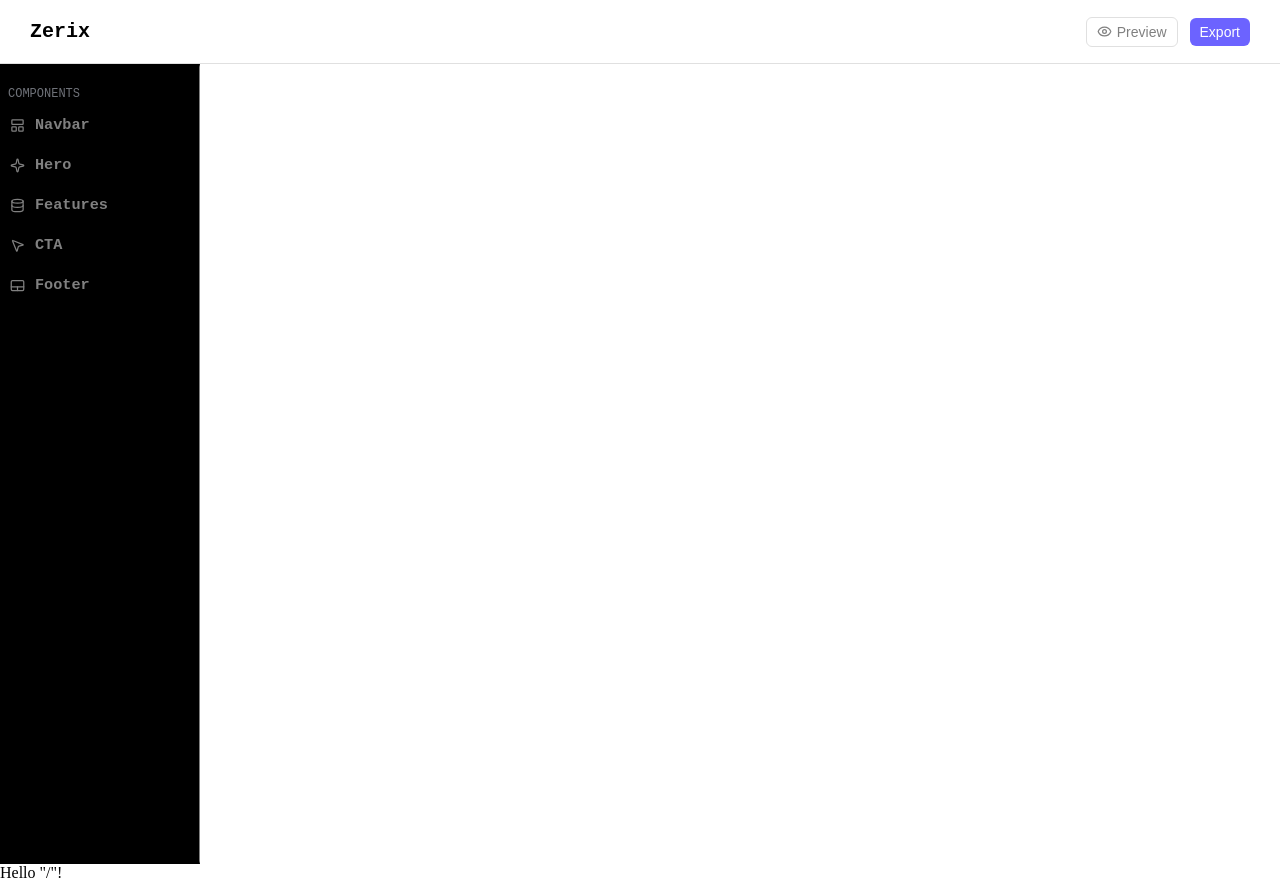
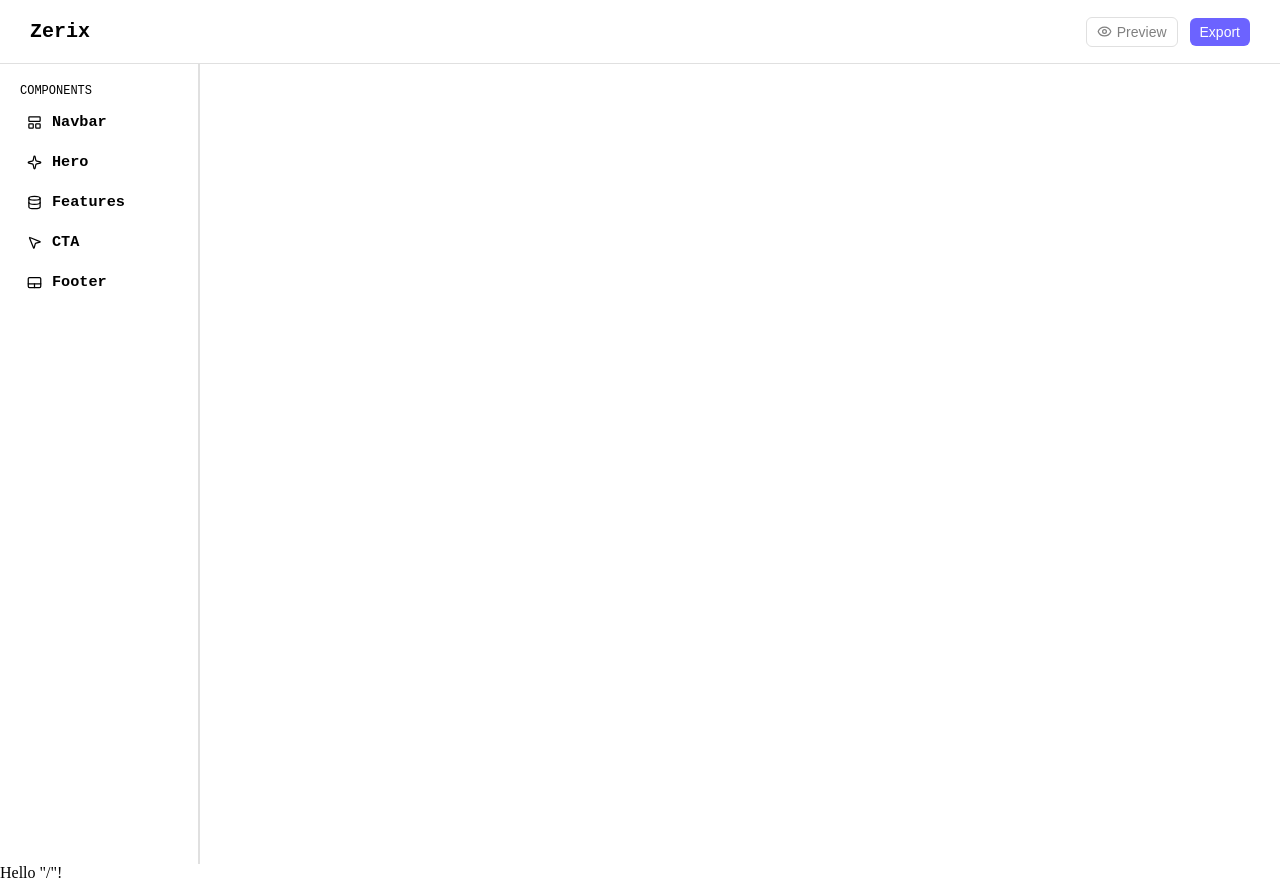
Before and after one commit to Sunjay77/zerix, a React (Vite) app: page / in a window 1280 px wide. Built offline with nearby package versions, Linux system fonts and the light colour scheme.

Commit message:
Theme Change

```diff
--- a/src/components/Leftsidebar/LeftSideBarStyle.ts
+++ b/src/components/Leftsidebar/LeftSideBarStyle.ts
@@ -4,21 +4,17 @@ import styled from "styled-components";
 export const LeftSidebar = styled.div`
   width: 25vh;
   height: 100vh;
-  background: black;
-  border: solid black;
-  color: gray;
   display: flex;
   flex-direction: column;
   gap: 0.5rem;
-  border-right: 1px solid gray;
+  border-right: 2px solid #e0e0e0;
   font-family: monospace;
+  padding-left: 20px;
 `;
 export const SidebarHeading = styled.h2`
   font-weight: 100;
   font-size: small;
-  color: #6f7279;
   margin-top: 20px;
-  padding-left: 5px;
 `;
 
 export const SidebarItem = styled.div`
@@ -30,6 +26,6 @@ export const SidebarItem = styled.div`
   border-radius: 10px;
   &:hover {
     color: white;
-    background: #1a1a1a;
+    background: gray;
   }
 `;
--- a/src/components/Leftsidebar/Leftsidebar.tsx
+++ b/src/components/Leftsidebar/Leftsidebar.tsx
@@ -1,11 +1,7 @@
 /** @format */
 
 import { LeftSidebar, SidebarHeading, SidebarItem } from "./LeftSideBarStyle";
-import { WindowsIcon } from "../icons/WindowsIcon";
-import { HeroIcon } from "../icons/HeroIcon";
-import { FeatureIcon } from "../icons/FeatureIcon";
-import { CtaIcon } from "../icons/CtaIcon";
-import { FooterIcon } from "../icons/FooterIcon";
+import { WindowsIcon, HeroIcon, FeatureIcon,CtaIcon, FooterIcon } from "../icons/AppIcons";
 const LeftSideBar: React.FC = () => {
   return (
     <LeftSidebar>
--- a/src/components/elements/navbar/Navbar.tsx
+++ b/src/components/elements/navbar/Navbar.tsx
@@ -7,7 +7,7 @@ import {
   NavbarContent,
   PreviewButton,
 } from "./NavbarStyle";
-import { PreviewIcon } from "../../icons/PreviewIcon";
+import { PreviewIcon } from "../../icons/AppIcons";
 
 const Navbar: React.FC = () => {
   return (
--- /dev/null
+++ b/src/components/icons/AppIcons.tsx
@@ -0,0 +1,128 @@
+/** @format */
+
+type IconProps = {
+  size?: number;
+  color?: string;
+  className?: string;
+};
+
+export const CtaIcon = ({ size = 15, className }: IconProps) => {
+  return (
+    <svg
+      xmlns="http://www.w3.org/2000/svg"
+      width={size}
+      height={size}
+      viewBox="0 0 24 24"
+      fill="none"
+      stroke="currentColor"
+      stroke-width="2"
+      stroke-linecap="round"
+      stroke-linejoin="round"
+      className={className}
+    >
+      <path d="M4.037 4.688a.495.495 0 0 1 .651-.651l16 6.5a.5.5 0 0 1-.063.947l-6.124 1.58a2 2 0 0 0-1.438 1.435l-1.579 6.126a.5.5 0 0 1-.947.063z" />
+    </svg>
+  );
+};
+
+export const FeatureIcon = ({ size = 15, className }: IconProps) => {
+  return (
+    <svg
+      xmlns="http://www.w3.org/2000/svg"
+      width={size}
+      height={size}
+      viewBox="0 0 24 24"
+      fill="none"
+      stroke="currentColor"
+      stroke-width="2"
+      stroke-linecap="round"
+      stroke-linejoin="round"
+      className={className}
+    >
+      <ellipse cx="12" cy="5" rx="9" ry="3" />
+      <path d="M3 5V19A9 3 0 0 0 21 19V5" />
+      <path d="M3 12A9 3 0 0 0 21 12" />
+    </svg>
+  );
+};
+
+export const FooterIcon = ({ size = 15, className }: IconProps) => {
+  return (
+    <svg
+      xmlns="http://www.w3.org/2000/svg"
+      width={size}
+      height={size}
+      viewBox="0 0 24 24"
+      fill="none"
+      stroke="currentColor"
+      stroke-width="2"
+      stroke-linecap="round"
+      stroke-linejoin="round"
+      className={className}
+    >
+      <rect width="20" height="16" x="2" y="4" rx="2" />
+      <path d="M2 14h20" />
+      <path d="M12 20v-6" />
+    </svg>
+  );
+};
+
+export const HeroIcon = ({ size = 15, className }: IconProps) => {
+  return (
+    <svg
+      xmlns="http://www.w3.org/2000/svg"
+      width={size}
+      height={size}
+      viewBox="0 0 24 24"
+      fill="none"
+      stroke="currentColor"
+      strokeWidth="2"
+      strokeLinecap="round"
+      strokeLinejoin="round"
+      className={className}
+    >
+      <path d="M11.017 2.814a1 1 0 0 1 1.966 0l1.051 5.558a2 2 0 0 0 1.594 1.594l5.558 1.051a1 1 0 0 1 0 1.966l-5.558 1.051a2 2 0 0 0-1.594 1.594l-1.051 5.558a1 1 0 0 1-1.966 0l-1.051-5.558a2 2 0 0 0-1.594-1.594l-5.558-1.051a1 1 0 0 1 0-1.966l5.558-1.051a2 2 0 0 0 1.594-1.594z" />
+    </svg>
+  );
+};
+
+export const PreviewIcon = ({ size = 15, className }: IconProps) => {
+  return (
+    <svg
+      xmlns="http://www.w3.org/2000/svg"
+      width={size}
+      height={size}
+      viewBox="0 0 24 24"
+      fill="none"
+      stroke="currentColor"
+      stroke-width="2"
+      stroke-linecap="round"
+      stroke-linejoin="round"
+      className={className}
+    >
+      <path d="M2.062 12.348a1 1 0 0 1 0-.696 10.75 10.75 0 0 1 19.876 0 1 1 0 0 1 0 .696 10.75 10.75 0 0 1-19.876 0" />
+      <circle cx="12" cy="12" r="3" />
+    </svg>
+  );
+};
+
+export const WindowsIcon = ({ size = 15, className }: IconProps) => {
+  return (
+    <svg
+      xmlns="http://www.w3.org/2000/svg"
+      width={size}
+      height={size}
+      viewBox="0 0 24 24"
+      fill="none"
+      stroke="currentColor"
+      strokeWidth={2}
+      strokeLinecap="round"
+      strokeLinejoin="round"
+      className={className}
+    >
+      <rect width="18" height="7" x="3" y="3" rx="1" />
+      <rect width="7" height="7" x="3" y="14" rx="1" />
+      <rect width="7" height="7" x="14" y="14" rx="1" />
+    </svg>
+  );
+};
--- a/src/components/icons/CtaIcon.tsx
+++ /dev/null
@@ -1,26 +0,0 @@
-/** @format */
-
-type IconProps = {
-  size?: number;
-  color?: string;
-  className?: string;
-};
-
-export const CtaIcon = ({ size = 15, className }: IconProps) => {
-  return (
-    <svg
-      xmlns="http://www.w3.org/2000/svg"
-      width={size}
-      height={size}
-      viewBox="0 0 24 24"
-      fill="none"
-      stroke="currentColor"
-      stroke-width="2"
-      stroke-linecap="round"
-      stroke-linejoin="round"
-      className={className}
-    >
-      <path d="M4.037 4.688a.495.495 0 0 1 .651-.651l16 6.5a.5.5 0 0 1-.063.947l-6.124 1.58a2 2 0 0 0-1.438 1.435l-1.579 6.126a.5.5 0 0 1-.947.063z" />
-    </svg>
-  );
-};
--- a/src/components/icons/FeatureIcon.tsx
+++ /dev/null
@@ -1,28 +0,0 @@
-/** @format */
-
-type IconProps = {
-  size?: number;
-  color?: string;
-  className?: string;
-};
-
-export const FeatureIcon = ({ size = 15, className }: IconProps) => {
-  return (
-    <svg
-      xmlns="http://www.w3.org/2000/svg"
-      width={size}
-      height={size}
-      viewBox="0 0 24 24"
-      fill="none"
-      stroke="currentColor"
-      stroke-width="2"
-      stroke-linecap="round"
-      stroke-linejoin="round"
-      className={className}
-    >
-      <ellipse cx="12" cy="5" rx="9" ry="3" />
-      <path d="M3 5V19A9 3 0 0 0 21 19V5" />
-      <path d="M3 12A9 3 0 0 0 21 12" />
-    </svg>
-  );
-};
--- a/src/components/icons/FooterIcon.tsx
+++ /dev/null
@@ -1,28 +0,0 @@
-/** @format */
-
-type IconProps = {
-  size?: number;
-  color?: string;
-  className?: string;
-};
-
-export const FooterIcon = ({ size = 15, className }: IconProps) => {
-  return (
-    <svg
-      xmlns="http://www.w3.org/2000/svg"
-      width={size}
-      height={size}
-      viewBox="0 0 24 24"
-      fill="none"
-      stroke="currentColor"
-      stroke-width="2"
-      stroke-linecap="round"
-      stroke-linejoin="round"
-      className={className}
-    >
-      <rect width="20" height="16" x="2" y="4" rx="2" />
-      <path d="M2 14h20" />
-      <path d="M12 20v-6" />
-    </svg>
-  );
-};
--- a/src/components/icons/HeroIcon.tsx
+++ /dev/null
@@ -1,29 +0,0 @@
-/** @format */
-
-type IconProps = {
-  size?: number;
-  color?: string;
-  className?: string;
-};
-
-export const HeroIcon = ({
-  size = 15,
-  className,
-}: IconProps) => {
-  return (
-    <svg
-      xmlns="http://www.w3.org/2000/svg"
-      width={size}
-      height={size}
-      viewBox="0 0 24 24"
-      fill="none"
-      stroke="currentColor"
-      strokeWidth="2"
-      strokeLinecap="round"
-      strokeLinejoin="round"
-      className={className}
-    >
-      <path d="M11.017 2.814a1 1 0 0 1 1.966 0l1.051 5.558a2 2 0 0 0 1.594 1.594l5.558 1.051a1 1 0 0 1 0 1.966l-5.558 1.051a2 2 0 0 0-1.594 1.594l-1.051 5.558a1 1 0 0 1-1.966 0l-1.051-5.558a2 2 0 0 0-1.594-1.594l-5.558-1.051a1 1 0 0 1 0-1.966l5.558-1.051a2 2 0 0 0 1.594-1.594z" />
-    </svg>
-  );
-};
--- a/src/components/icons/PreviewIcon.tsx
+++ /dev/null
@@ -1,27 +0,0 @@
-/** @format */
-
-type IconProps = {
-  size?: number;
-  color?: string;
-  className?: string;
-};
-
-export const PreviewIcon = ({ size = 15, className }: IconProps) => {
-  return (
-    <svg
-      xmlns="http://www.w3.org/2000/svg"
-      width={size}
-      height={size}
-      viewBox="0 0 24 24"
-      fill="none"
-      stroke="currentColor"
-      stroke-width="2"
-      stroke-linecap="round"
-      stroke-linejoin="round"
-      className={className}
-    >
-      <path d="M2.062 12.348a1 1 0 0 1 0-.696 10.75 10.75 0 0 1 19.876 0 1 1 0 0 1 0 .696 10.75 10.75 0 0 1-19.876 0" />
-      <circle cx="12" cy="12" r="3" />
-    </svg>
-  );
-};
--- a/src/components/icons/WindowsIcon.tsx
+++ /dev/null
@@ -1,31 +0,0 @@
-/** @format */
-
-type IconProps = {
-  size?: number;
-  color?: string;
-  className?: string;
-};
-
-export const WindowsIcon = ({
-  size = 15,
-  className,
-}: IconProps) => {
-  return (
-    <svg
-      xmlns="http://www.w3.org/2000/svg"
-      width={size}
-      height={size}
-      viewBox="0 0 24 24"
-      fill="none"
-      stroke="currentColor"
-      strokeWidth={2}
-      strokeLinecap="round"
-      strokeLinejoin="round"
-      className={className}
-    >
-      <rect width="18" height="7" x="3" y="3" rx="1" />
-      <rect width="7" height="7" x="3" y="14" rx="1" />
-      <rect width="7" height="7" x="14" y="14" rx="1" />
-    </svg>
-  );
-};
```
